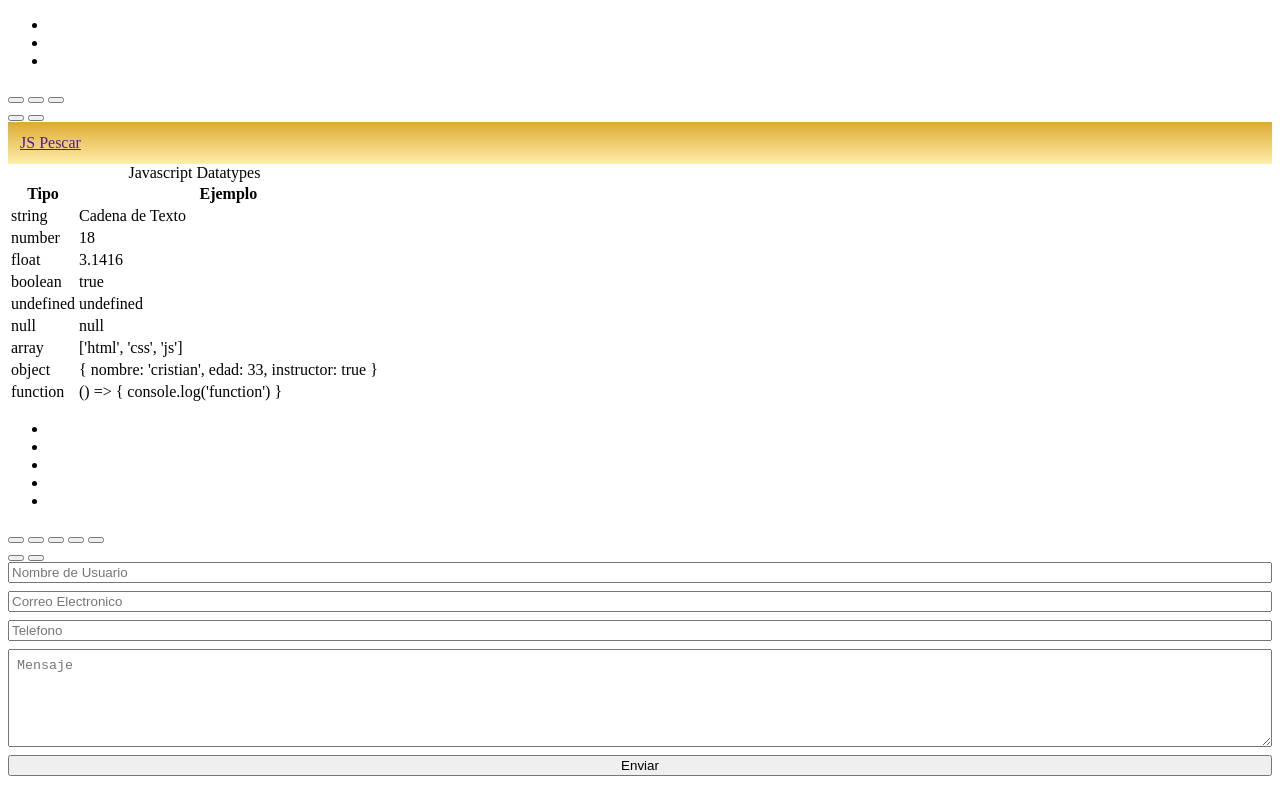
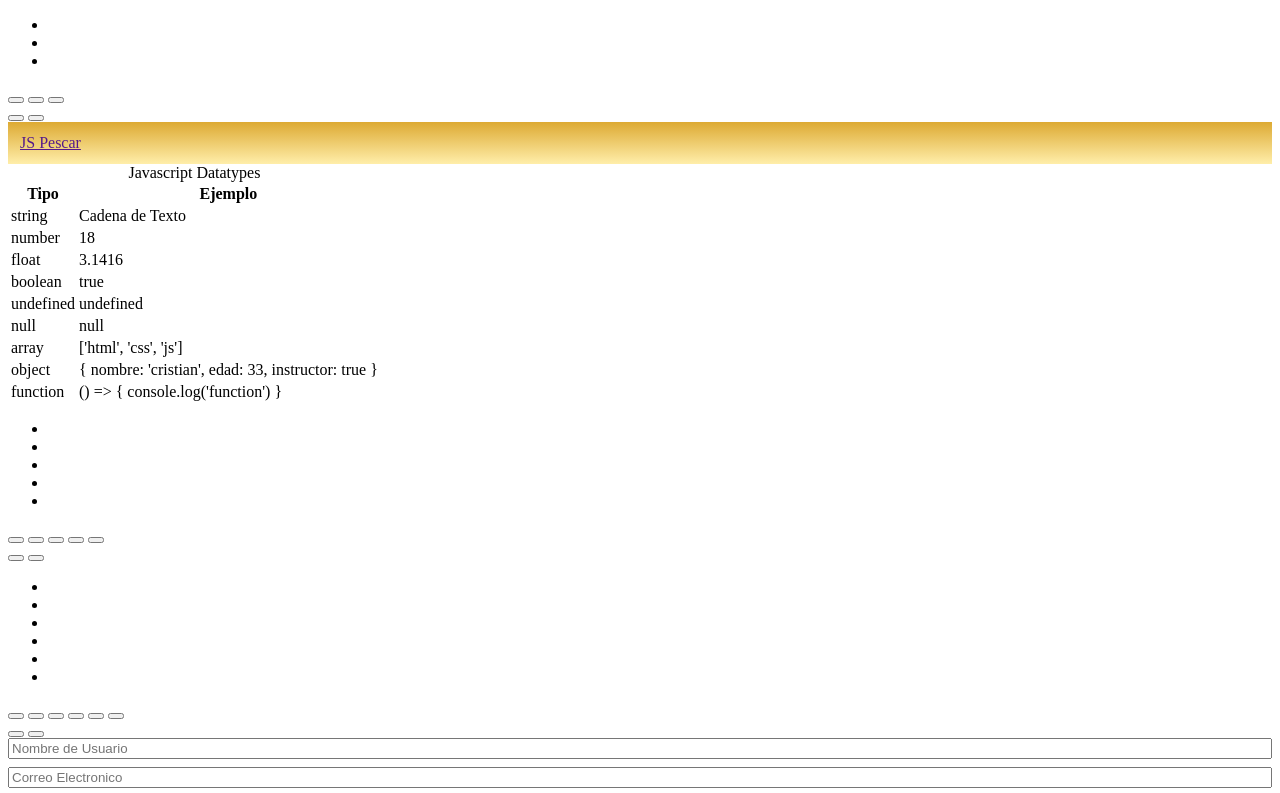
Before and after one commit to fundacion-pescar-lxv14/js_avanzado, a plain HTML site: page index.html in a window 1280 px wide. Shown: the top 793 px of the page. Drawn offline with Linux system fonts and the light colour scheme.

Commit message:
agregar galeria al pie de pagina

```diff
--- a/index.html
+++ b/index.html
@@ -55,7 +55,26 @@
         </section>
     </main>
     <footer id="footer">
-
+        <div class="gallery">
+            <ul class="color-bg">
+                <li class="gallery-item active"></li>
+                <li class="gallery-item"></li>
+                <li class="gallery-item"></li>
+                <li class="gallery-item"></li>
+                <li class="gallery-item"></li>
+                <li class="gallery-item"></li>
+            </ul>
+            <div class="gallery-controls">
+                <button class="active"></button>
+                <button></button>
+                <button></button>
+                <button></button>
+                <button></button>
+                <button></button>
+            </div>
+            <button class="icon-prev" title="prev"></button>
+            <button class="icon-next" title="next"></button>
+        </div>
     </footer>
     <!-- Scripts JS -->
     <script src="app/index.js"></script>
```
